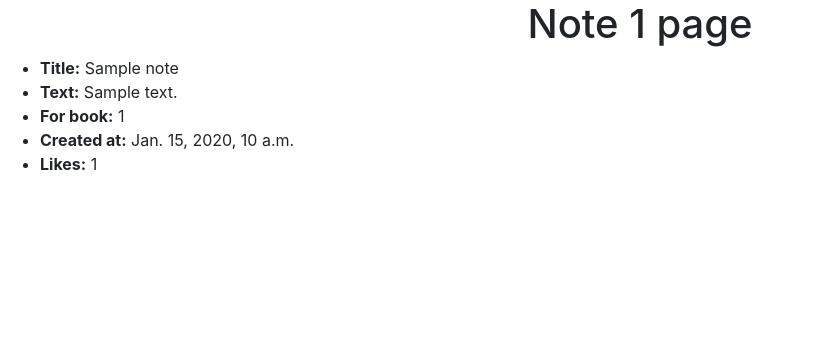
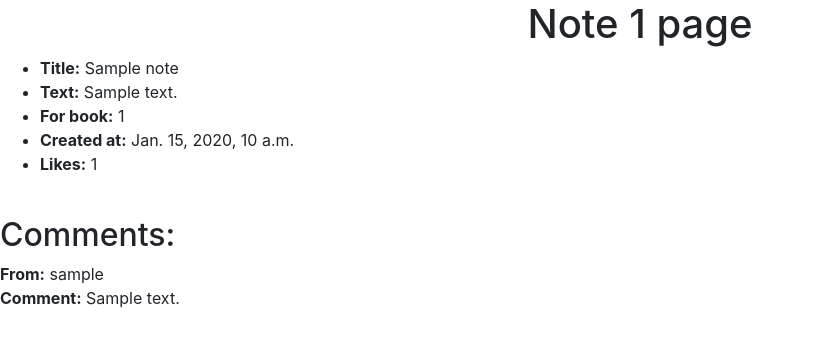
Before and after one commit to GolovPavel/BookShelfSite, a Django app: page /notes/1/ in a window 1280 px wide. Shown: the top 349 px of the page, without its empty margins (0-814 px from the left). Run offline with Django 3.2, Linux system fonts and the light colour scheme; a user stored in the database is signed in; tables that the repository leaves empty hold one stand-in row (values such as "Sample post"); data that the repository does not hold is empty; some libraries are stand-ins or nearby versions.

Commit message:
Add comments to note page

```diff
--- a/book_shelf/main_app/admin.py
+++ b/book_shelf/main_app/admin.py
@@ -13,7 +13,7 @@ class BookAdmin(admin.ModelAdmin):
     pass
 
 class NoteAdmin(admin.ModelAdmin):
-    pass
+    list_max_show_all = 10
 
 class LikeAdmin(admin.ModelAdmin):
     pass
--- a/book_shelf/main_app/models.py
+++ b/book_shelf/main_app/models.py
@@ -126,6 +126,7 @@ class Note(models.Model):
     )
     created_at = models.DateTimeField(auto_now_add = True)
     likes = GenericRelation(Like)
+    comments = GenericRelation(Comment)
 
     def __str__(self):
         return "{} for book {}".format(self.title, self.book)
--- a/book_shelf/main_app/templates/main_app/bookspage.html
+++ b/book_shelf/main_app/templates/main_app/bookspage.html
@@ -11,7 +11,7 @@
         {% for book in books %}
           <li>
             <h3>
-              <a href="{{book.get_absolute_url}}">Title: {{book.title}}</a>
+              <a href="{{book.get_absolute_url}}">{{book.title}}</a>
             </h3>
           </li>
         {% endfor %}
--- a/book_shelf/main_app/templates/main_app/notepage.html
+++ b/book_shelf/main_app/templates/main_app/notepage.html
@@ -26,4 +26,14 @@
     </ul>
     </br>
   </div>
+  <div class="comments">
+    <h2>Comments:</h2>
+    {% for comment in comments %}
+      <div class = "comment">
+        <p style="margin-bottom: 0"><b>From:</b> {{ comment.from_user }}</p>
+        <p><b>Comment:</b> {{ comment.comment_text }}</p>
+      </div>
+      <br/>
+    {% endfor %}
+  </div>
 {% endblock %}
--- a/book_shelf/main_app/views.py
+++ b/book_shelf/main_app/views.py
@@ -28,6 +28,28 @@ def index(request):
     )
 
 
+
+@login_required
+def get_note_by_id(request, note_id):
+    note = Note.objects.get(id = note_id)
+    likes = note.likes.aggregate(Count('id'))
+    comments = note.comments.filter(
+        from_user_id = request.user.id
+    )
+
+    context = {
+        'note': note,
+        'likes': likes['id__count'],
+        'comments': comments,
+    }
+
+    return render(
+        request,
+        'main_app/notepage.html',
+        context
+    )
+
+
 @login_required
 def get_notes_by_user(request):
     notes = Note.objects.filter(user = request.user.id)
@@ -35,23 +57,6 @@ def get_notes_by_user(request):
         request,
         'main_app/notespage.html',
         {'notes': notes}
-    )
-
-
-@login_required
-def get_note_by_id(request, note_id):
-    note = Note.objects.get(id = note_id)
-    likes = note.likes.aggregate(Count('id'))
-
-    context = {
-        'note': note,
-        'likes': likes['id__count'],
-    }
-
-    return render(
-        request,
-        'main_app/notepage.html',
-        context
     )
 
 
```
